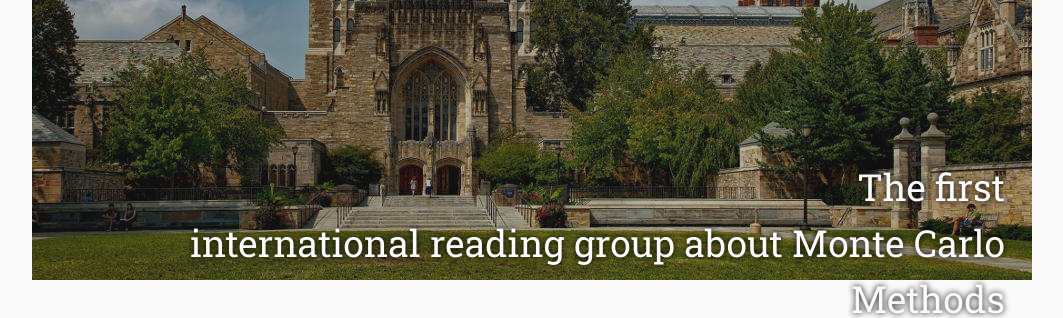
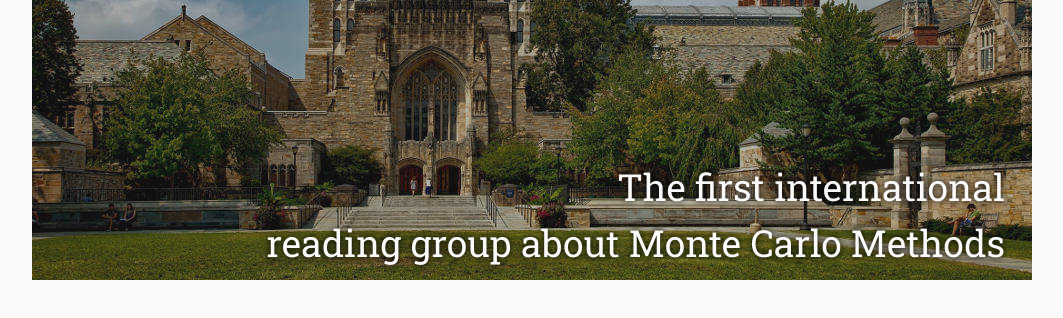
Before and after one commit to MonteCarloCircle/mccircle, a plain HTML site: page index.html in a window 1280 px wide. Shown: the part 180-498 px from the top of the page, without its empty margins (108-1171 px from the left). Drawn offline with Linux system fonts and the light colour scheme.

Commit message:
Update index.html
.

```diff
--- a/index.html
+++ b/index.html
@@ -67,7 +67,7 @@
             <span class="title1">MonteCarlo</span><span class="title2">Circle</span> <span class="year">2024</span>
         </div>
         <div class="bottom-right">
-            The first <br> international reading group about Monte Carlo Methods
+            The first international <br> reading group about Monte Carlo Methods
         </div>
     </div>
 
```
